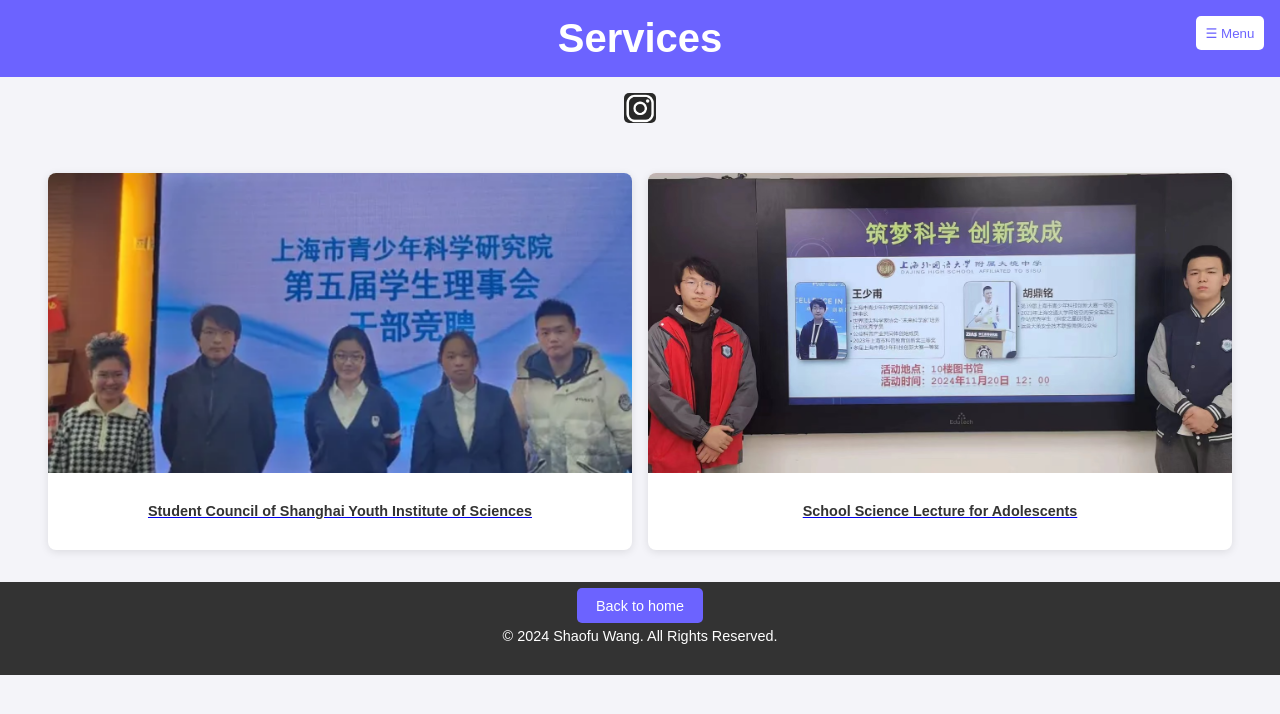
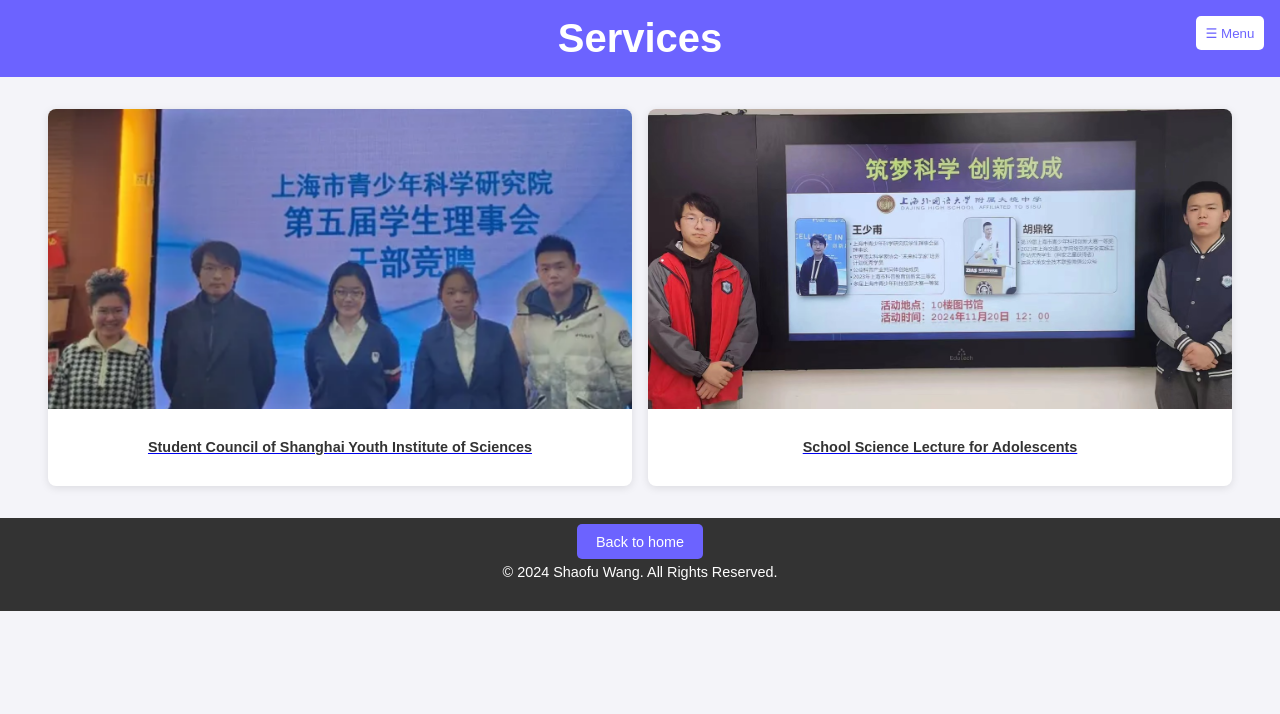
Before and after one commit to Alessio1Wong/bio, a plain HTML site: page services.html in a window 1280 px wide. Drawn offline with Linux system fonts and the light colour scheme.

Commit message:
Add files via upload

```diff
--- a/services.html
+++ b/services.html
@@ -181,14 +181,7 @@
         <button class="menu-button" onclick="toggleMenu()">☰ Menu</button>
     </header>
 
-    <!-- Navigation bar -->
 
-        <div class="social-links">
-            <a href="https://www.instagram.com/superechonimbus/profilecard/?igsh=dzA4b3FyYW9iNjR5" target="_blank" title="Visit my Instagram">
-                <img src="https://github.com/Alessio1Wong/bio/blob/main/insicon.png?raw=true" alt="Instagram" />
-            </a>
-        </div>
-    </nav>
 
     <!-- Gallery section -->
     <div class="gallery">
```
